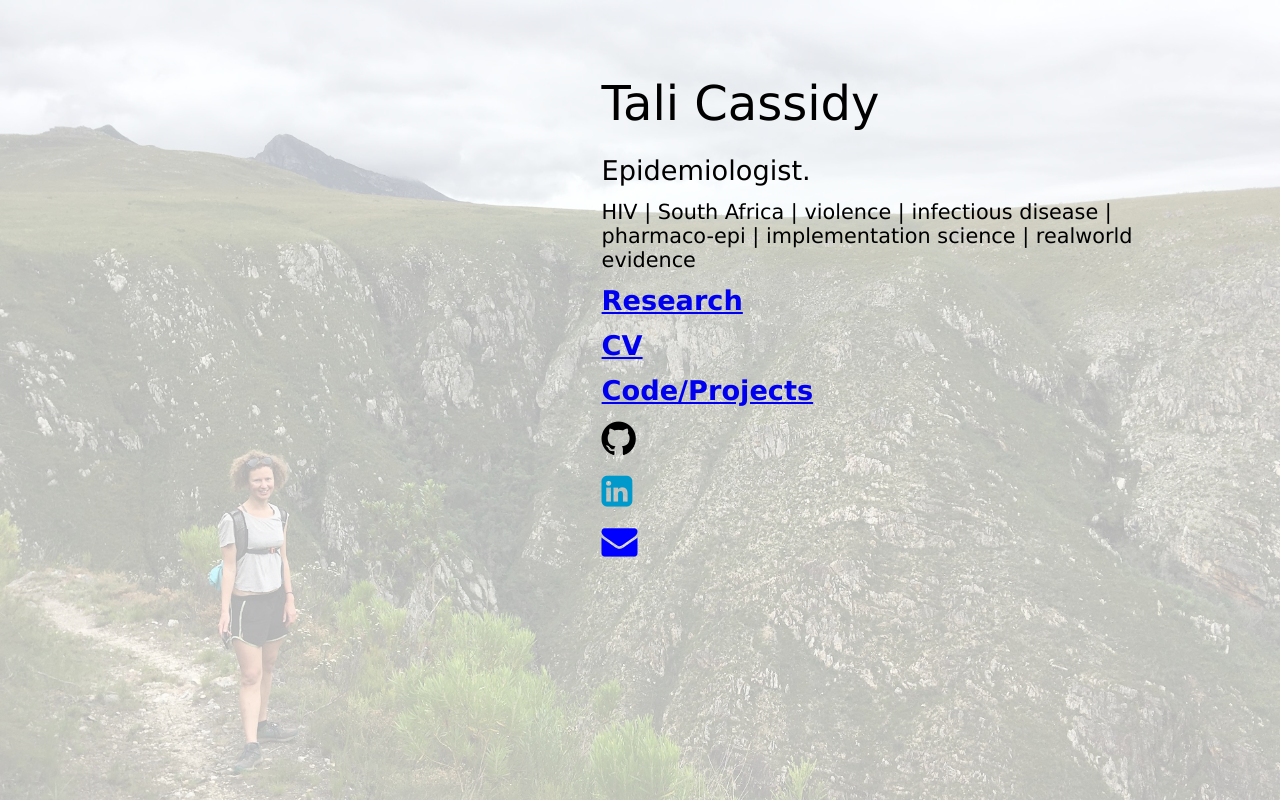
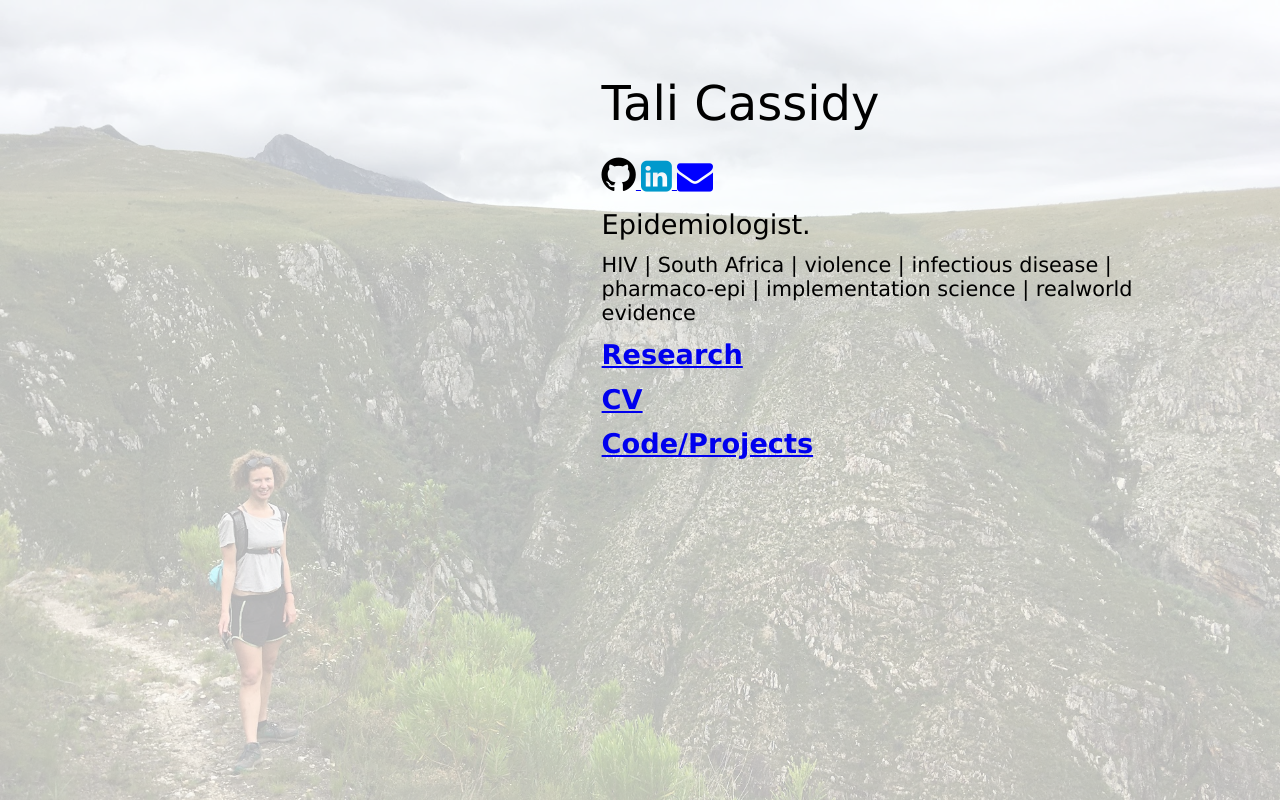
Before and after one commit to talicassidy/personal-site, a plain HTML site: page index.html in a window 1280 px wide. Drawn offline with Linux system fonts and the light colour scheme.

Commit message:
move links to top

```diff
--- a/index.html
+++ b/index.html
@@ -11,10 +11,24 @@
 
         <div class="row">
              <div class="column_left" style="background-color:#0;">
-             <!--   <p>  <img src="img/profile2.jpeg">  </p> -->
+
+                 <!--   <p>  <img src="img/profile2.jpeg">  </p> -->
             </div>
             <div class="column_right" style="background-color:#0;">
                 <p class="name"> Tali Cassidy </p>
+
+                <!p class="links">
+                    <a href="https://github.com/talicassidy">
+                        <link rel="stylesheet" href="https://cdnjs.cloudflare.com/ajax/libs/font-awesome/4.7.0/css/font-awesome.min.css">
+                        <i class="fa fa-github fa-5x" style="font-size:40px;color:black"></i>
+                    </a>
+                    <a href="https://www.linkedin.com/in/tali-cassidy-4a46a257/">
+                    <i class="fa fa-linkedin-square" style="font-size:36px;color:#0099CC"></i>
+                    </a>
+                    <a href="mailto:cassidyt@bu.edu">
+                        <i class="fa fa-envelope" style="font-size:36px;color:blue"></i>
+                    </a>
+                </p>
                 <p class="text"> Epidemiologist. </p>
                 <p class="keywords"> HIV | South Africa | violence | infectious disease | pharmaco-epi | implementation science | realworld evidence </p>
                 <p class="links">
@@ -30,7 +44,7 @@
                         Code/Projects
                     </a>
                 </p>
-                <p class="links">
+                <!--p class="links">
                     <a href="https://github.com/talicassidy">
                         <link rel="stylesheet" href="https://cdnjs.cloudflare.com/ajax/libs/font-awesome/4.7.0/css/font-awesome.min.css">
                         <i class="fa fa-github fa-5x" style="font-size:40px;color:black"></i>
@@ -47,7 +61,7 @@
                         <i class="fa fa-envelope" style="font-size:36px;color:blue"></i>
 
                     </a>
-                </p>
+                </p> -->
             </div>
         </div>
 
```
